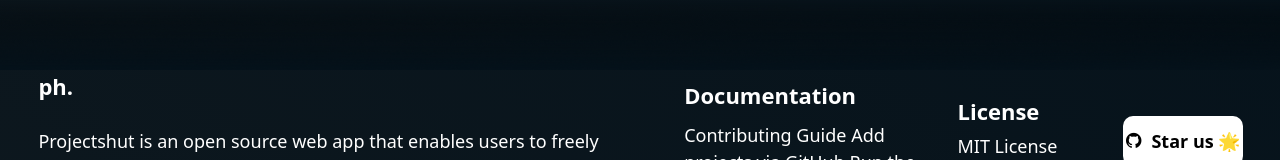
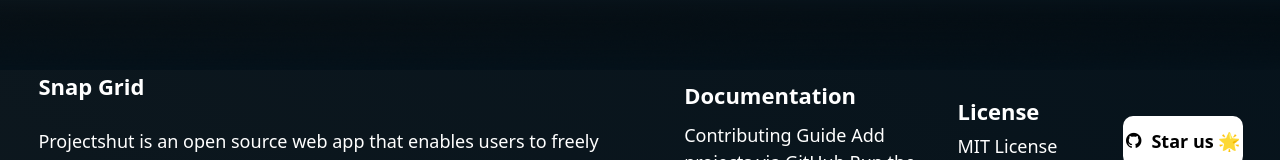
Before and after one commit to Vijaykv5/SnapGrid, a React (Vite) app: page / in a window 1280 px wide. Shown: the part 608-768 px from the top of the page. Built offline with nearby package versions, Linux system fonts and the light colour scheme.

Commit message:
update footer

```diff
--- a/src/Pages/Footer.jsx
+++ b/src/Pages/Footer.jsx
@@ -6,7 +6,7 @@ const Footer = () => {
     <footer>
         <div className="mainfooter">
             <div className="firstfoter">
-                <p className='footerbold'>ph.</p>
+                <p className='footerbold'>Snap Grid</p>
                 <p>Projectshut is an open source web app that enables users to freely
                 publish their projects and create user profiles within the platform. </p>
 
```
